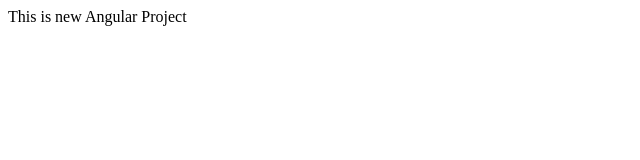
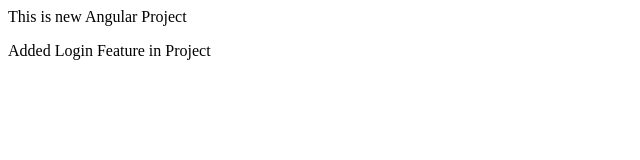
Before and after one commit to SahilVernekar05/IVP_Angular_Project, a plain HTML site: page index.html in a window 1280 px wide. Shown: the whole page, without its empty margins (0-640 px from the left). Drawn offline with Linux system fonts and the light colour scheme.

Commit message:
Adding one new feature

```diff
--- a/index.html
+++ b/index.html
@@ -1 +1,2 @@
 <p>This is new Angular Project</p>
+<p>Added Login Feature in Project</p>
```
